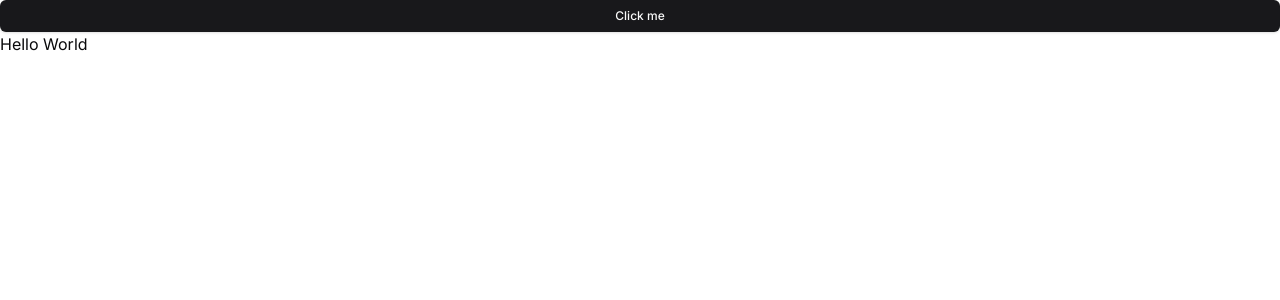
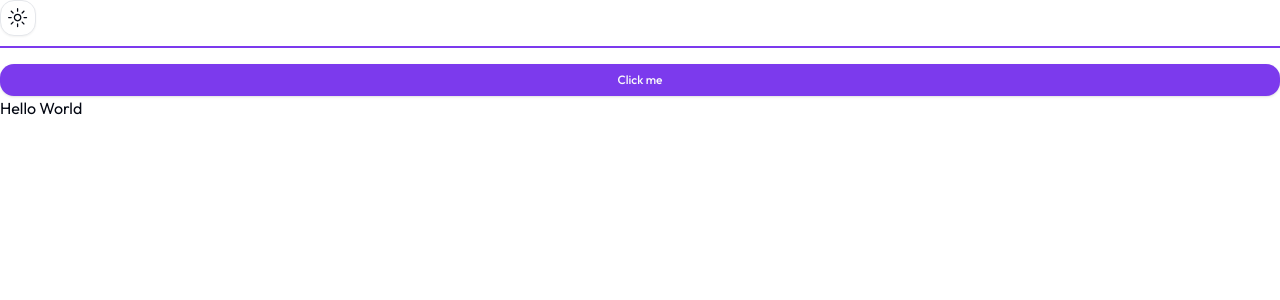
Before and after one commit to Logan1x/pomopartners, a Next.js app: page / in a window 1280 px wide. Shown: the top 300 px of the page. Built offline with nearby package versions, Linux system fonts and the light colour scheme; no server answers; the database is empty.

Commit message:
chore: theme switch setup 🚀

```diff
--- a/app/globals.css
+++ b/app/globals.css
@@ -5,64 +5,47 @@
 @layer base {
     :root {
         --background: 0 0% 100%;
-        --foreground: 240 10% 3.9%;
-
+        --foreground: 224 71.4% 4.1%;
         --card: 0 0% 100%;
-        --card-foreground: 240 10% 3.9%;
-
+        --card-foreground: 224 71.4% 4.1%;
         --popover: 0 0% 100%;
-        --popover-foreground: 240 10% 3.9%;
-
-        --primary: 240 5.9% 10%;
-        --primary-foreground: 0 0% 98%;
-
-        --secondary: 240 4.8% 95.9%;
-        --secondary-foreground: 240 5.9% 10%;
-
-        --muted: 240 4.8% 95.9%;
-        --muted-foreground: 240 3.8% 46.1%;
-
-        --accent: 240 4.8% 95.9%;
-        --accent-foreground: 240 5.9% 10%;
-
+        --popover-foreground: 224 71.4% 4.1%;
+        --primary: 262.1 83.3% 57.8%;
+        --primary-foreground: 210 20% 98%;
+        --secondary: 220 14.3% 95.9%;
+        --secondary-foreground: 220.9 39.3% 11%;
+        --muted: 220 14.3% 95.9%;
+        --muted-foreground: 220 8.9% 46.1%;
+        --accent: 220 14.3% 95.9%;
+        --accent-foreground: 220.9 39.3% 11%;
         --destructive: 0 84.2% 60.2%;
-        --destructive-foreground: 0 0% 98%;
-
-        --border: 240 5.9% 90%;
-        --input: 240 5.9% 90%;
-        --ring: 240 10% 3.9%;
-
-        --radius: 0.5rem;
+        --destructive-foreground: 210 20% 98%;
+        --border: 220 13% 91%;
+        --input: 220 13% 91%;
+        --ring: 262.1 83.3% 57.8%;
+        --radius: 1rem;
     }
 
     .dark {
-        --background: 240 10% 3.9%;
-        --foreground: 0 0% 98%;
-
-        --card: 240 10% 3.9%;
-        --card-foreground: 0 0% 98%;
-
-        --popover: 240 10% 3.9%;
-        --popover-foreground: 0 0% 98%;
-
-        --primary: 0 0% 98%;
-        --primary-foreground: 240 5.9% 10%;
-
-        --secondary: 240 3.7% 15.9%;
-        --secondary-foreground: 0 0% 98%;
-
-        --muted: 240 3.7% 15.9%;
-        --muted-foreground: 240 5% 64.9%;
-
-        --accent: 240 3.7% 15.9%;
-        --accent-foreground: 0 0% 98%;
-
+        --background: 224 71.4% 4.1%;
+        --foreground: 210 20% 98%;
+        --card: 224 71.4% 4.1%;
+        --card-foreground: 210 20% 98%;
+        --popover: 224 71.4% 4.1%;
+        --popover-foreground: 210 20% 98%;
+        --primary: 263.4 70% 50.4%;
+        --primary-foreground: 210 20% 98%;
+        --secondary: 215 27.9% 16.9%;
+        --secondary-foreground: 210 20% 98%;
+        --muted: 215 27.9% 16.9%;
+        --muted-foreground: 217.9 10.6% 64.9%;
+        --accent: 215 27.9% 16.9%;
+        --accent-foreground: 210 20% 98%;
         --destructive: 0 62.8% 30.6%;
-        --destructive-foreground: 0 0% 98%;
-
-        --border: 240 3.7% 15.9%;
-        --input: 240 3.7% 15.9%;
-        --ring: 240 4.9% 83.9%;
+        --destructive-foreground: 210 20% 98%;
+        --border: 215 27.9% 16.9%;
+        --input: 215 27.9% 16.9%;
+        --ring: 263.4 70% 50.4%;
     }
 }
 
--- a/app/layout.tsx
+++ b/app/layout.tsx
@@ -1,8 +1,10 @@
 import type { Metadata } from "next";
-import { Inter } from "next/font/google";
+import { Outfit } from "next/font/google";
 import "./globals.css";
+import { ThemeProvider } from "@/components/theme-provider";
+import { Nav } from "@/components/nav";
 
-const inter = Inter({ subsets: ["latin"] });
+const outfit = Outfit({ subsets: ["latin"] });
 
 export const metadata: Metadata = {
   title: "PomoPeer",
@@ -16,7 +18,14 @@ export default function RootLayout({
 }>) {
   return (
     <html lang="en">
-      <body className={`${inter.className} bg-background`}>{children}</body>
+      <ThemeProvider attribute="class" defaultTheme="system">
+        <body
+          className={`${outfit.className} flex flex-col h-[100svh] w-full overflow-y-auto bg-background`}
+        >
+          <Nav />
+          <main className="pt-16">{children}</main>
+        </body>
+      </ThemeProvider>
     </html>
   );
 }
--- /dev/null
+++ b/components/mode-toggle.tsx
@@ -0,0 +1,41 @@
+"use client";
+
+import * as React from "react";
+import { MoonIcon, SunIcon } from "@radix-ui/react-icons";
+import { useTheme } from "next-themes";
+
+import { Button } from "@/components/ui/button";
+import {
+  DropdownMenu,
+  DropdownMenuContent,
+  DropdownMenuItem,
+  DropdownMenuTrigger,
+} from "@/components/ui/dropdown-menu";
+
+export function ModeToggle() {
+  const { setTheme } = useTheme();
+
+
+  return (
+    <DropdownMenu>
+      <DropdownMenuTrigger asChild>
+        <Button variant="outline" size="icon">
+          <SunIcon className="h-[1.2rem] w-[1.2rem] rotate-0 scale-100 transition-all dark:-rotate-90 dark:scale-0" />
+          <MoonIcon className="absolute h-[1.2rem] w-[1.2rem] rotate-90 scale-0 transition-all dark:rotate-0 dark:scale-100" />
+          <span className="sr-only">Toggle theme</span>
+        </Button>
+      </DropdownMenuTrigger>
+      <DropdownMenuContent align="end">
+        <DropdownMenuItem onClick={() => setTheme("light")}>
+          Light
+        </DropdownMenuItem>
+        <DropdownMenuItem onClick={() => setTheme("dark")}>
+          Dark
+        </DropdownMenuItem>
+        <DropdownMenuItem onClick={() => setTheme("system")}>
+          System
+        </DropdownMenuItem>
+      </DropdownMenuContent>
+    </DropdownMenu>
+  );
+}
--- /dev/null
+++ b/components/nav.tsx
@@ -0,0 +1,11 @@
+import { ModeToggle } from "./mode-toggle";
+
+const Nav: React.FC = () => {
+  return (
+    <nav className="flex fixed h-12 w-full bg-transparent border-b-2 border-primary ">
+      <ModeToggle />
+    </nav>
+  );
+};
+
+export { Nav };
--- /dev/null
+++ b/components/theme-provider.tsx
@@ -0,0 +1,9 @@
+"use client";
+
+import * as React from "react";
+import { ThemeProvider as NextThemesProvider } from "next-themes";
+import { type ThemeProviderProps } from "next-themes/dist/types";
+
+export function ThemeProvider({ children, ...props }: ThemeProviderProps) {
+  return <NextThemesProvider {...props}>{children}</NextThemesProvider>;
+}
--- /dev/null
+++ b/components/ui/dropdown-menu.tsx
@@ -0,0 +1,205 @@
+"use client"
+
+import * as React from "react"
+import * as DropdownMenuPrimitive from "@radix-ui/react-dropdown-menu"
+import {
+  CheckIcon,
+  ChevronRightIcon,
+  DotFilledIcon,
+} from "@radix-ui/react-icons"
+
+import { cn } from "@/lib/utils"
+
+const DropdownMenu = DropdownMenuPrimitive.Root
+
+const DropdownMenuTrigger = DropdownMenuPrimitive.Trigger
+
+const DropdownMenuGroup = DropdownMenuPrimitive.Group
+
+const DropdownMenuPortal = DropdownMenuPrimitive.Portal
+
+const DropdownMenuSub = DropdownMenuPrimitive.Sub
+
+const DropdownMenuRadioGroup = DropdownMenuPrimitive.RadioGroup
+
+const DropdownMenuSubTrigger = React.forwardRef<
+  React.ElementRef<typeof DropdownMenuPrimitive.SubTrigger>,
+  React.ComponentPropsWithoutRef<typeof DropdownMenuPrimitive.SubTrigger> & {
+    inset?: boolean
+  }
+>(({ className, inset, children, ...props }, ref) => (
+  <DropdownMenuPrimitive.SubTrigger
+    ref={ref}
+    className={cn(
+      "flex cursor-default select-none items-center rounded-sm px-2 py-1.5 text-sm outline-none focus:bg-accent data-[state=open]:bg-accent",
+      inset && "pl-8",
+      className
+    )}
+    {...props}
+  >
+    {children}
+    <ChevronRightIcon className="ml-auto h-4 w-4" />
+  </DropdownMenuPrimitive.SubTrigger>
+))
+DropdownMenuSubTrigger.displayName =
+  DropdownMenuPrimitive.SubTrigger.displayName
+
+const DropdownMenuSubContent = React.forwardRef<
+  React.ElementRef<typeof DropdownMenuPrimitive.SubContent>,
+  React.ComponentPropsWithoutRef<typeof DropdownMenuPrimitive.SubContent>
+>(({ className, ...props }, ref) => (
+  <DropdownMenuPrimitive.SubContent
+    ref={ref}
+    className={cn(
+      "z-50 min-w-[8rem] overflow-hidden rounded-md border bg-popover p-1 text-popover-foreground shadow-lg data-[state=open]:animate-in data-[state=closed]:animate-out data-[state=closed]:fade-out-0 data-[state=open]:fade-in-0 data-[state=closed]:zoom-out-95 data-[state=open]:zoom-in-95 data-[side=bottom]:slide-in-from-top-2 data-[side=left]:slide-in-from-right-2 data-[side=right]:slide-in-from-left-2 data-[side=top]:slide-in-from-bottom-2",
+      className
+    )}
+    {...props}
+  />
+))
+DropdownMenuSubContent.displayName =
+  DropdownMenuPrimitive.SubContent.displayName
+
+const DropdownMenuContent = React.forwardRef<
+  React.ElementRef<typeof DropdownMenuPrimitive.Content>,
+  React.ComponentPropsWithoutRef<typeof DropdownMenuPrimitive.Content>
+>(({ className, sideOffset = 4, ...props }, ref) => (
+  <DropdownMenuPrimitive.Portal>
+    <DropdownMenuPrimitive.Content
+      ref={ref}
+      sideOffset={sideOffset}
+      className={cn(
+        "z-50 min-w-[8rem] overflow-hidden rounded-md border bg-popover p-1 text-popover-foreground shadow-md",
+        "data-[state=open]:animate-in data-[state=closed]:animate-out data-[state=closed]:fade-out-0 data-[state=open]:fade-in-0 data-[state=closed]:zoom-out-95 data-[state=open]:zoom-in-95 data-[side=bottom]:slide-in-from-top-2 data-[side=left]:slide-in-from-right-2 data-[side=right]:slide-in-from-left-2 data-[side=top]:slide-in-from-bottom-2",
+        className
+      )}
+      {...props}
+    />
+  </DropdownMenuPrimitive.Portal>
+))
+DropdownMenuContent.displayName = DropdownMenuPrimitive.Content.displayName
+
+const DropdownMenuItem = React.forwardRef<
+  React.ElementRef<typeof DropdownMenuPrimitive.Item>,
+  React.ComponentPropsWithoutRef<typeof DropdownMenuPrimitive.Item> & {
+    inset?: boolean
+  }
+>(({ className, inset, ...props }, ref) => (
+  <DropdownMenuPrimitive.Item
+    ref={ref}
+    className={cn(
+      "relative flex cursor-default select-none items-center rounded-sm px-2 py-1.5 text-sm outline-none transition-colors focus:bg-accent focus:text-accent-foreground data-[disabled]:pointer-events-none data-[disabled]:opacity-50",
+      inset && "pl-8",
+      className
+    )}
+    {...props}
+  />
+))
+DropdownMenuItem.displayName = DropdownMenuPrimitive.Item.displayName
+
+const DropdownMenuCheckboxItem = React.forwardRef<
+  React.ElementRef<typeof DropdownMenuPrimitive.CheckboxItem>,
+  React.ComponentPropsWithoutRef<typeof DropdownMenuPrimitive.CheckboxItem>
+>(({ className, children, checked, ...props }, ref) => (
+  <DropdownMenuPrimitive.CheckboxItem
+    ref={ref}
+    className={cn(
+      "relative flex cursor-default select-none items-center rounded-sm py-1.5 pl-8 pr-2 text-sm outline-none transition-colors focus:bg-accent focus:text-accent-foreground data-[disabled]:pointer-events-none data-[disabled]:opacity-50",
+      className
+    )}
+    checked={checked}
+    {...props}
+  >
+    <span className="absolute left-2 flex h-3.5 w-3.5 items-center justify-center">
+      <DropdownMenuPrimitive.ItemIndicator>
+        <CheckIcon className="h-4 w-4" />
+      </DropdownMenuPrimitive.ItemIndicator>
+    </span>
+    {children}
+  </DropdownMenuPrimitive.CheckboxItem>
+))
+DropdownMenuCheckboxItem.displayName =
+  DropdownMenuPrimitive.CheckboxItem.displayName
+
+const DropdownMenuRadioItem = React.forwardRef<
+  React.ElementRef<typeof DropdownMenuPrimitive.RadioItem>,
+  React.ComponentPropsWithoutRef<typeof DropdownMenuPrimitive.RadioItem>
+>(({ className, children, ...props }, ref) => (
+  <DropdownMenuPrimitive.RadioItem
+    ref={ref}
+    className={cn(
+      "relative flex cursor-default select-none items-center rounded-sm py-1.5 pl-8 pr-2 text-sm outline-none transition-colors focus:bg-accent focus:text-accent-foreground data-[disabled]:pointer-events-none data-[disabled]:opacity-50",
+      className
+    )}
+    {...props}
+  >
+    <span className="absolute left-2 flex h-3.5 w-3.5 items-center justify-center">
+      <DropdownMenuPrimitive.ItemIndicator>
+        <DotFilledIcon className="h-4 w-4 fill-current" />
+      </DropdownMenuPrimitive.ItemIndicator>
+    </span>
+    {children}
+  </DropdownMenuPrimitive.RadioItem>
+))
+DropdownMenuRadioItem.displayName = DropdownMenuPrimitive.RadioItem.displayName
+
+const DropdownMenuLabel = React.forwardRef<
+  React.ElementRef<typeof DropdownMenuPrimitive.Label>,
+  React.ComponentPropsWithoutRef<typeof DropdownMenuPrimitive.Label> & {
+    inset?: boolean
+  }
+>(({ className, inset, ...props }, ref) => (
+  <DropdownMenuPrimitive.Label
+    ref={ref}
+    className={cn(
+      "px-2 py-1.5 text-sm font-semibold",
+      inset && "pl-8",
+      className
+    )}
+    {...props}
+  />
+))
+DropdownMenuLabel.displayName = DropdownMenuPrimitive.Label.displayName
+
+const DropdownMenuSeparator = React.forwardRef<
+  React.ElementRef<typeof DropdownMenuPrimitive.Separator>,
+  React.ComponentPropsWithoutRef<typeof DropdownMenuPrimitive.Separator>
+>(({ className, ...props }, ref) => (
+  <DropdownMenuPrimitive.Separator
+    ref={ref}
+    className={cn("-mx-1 my-1 h-px bg-muted", className)}
+    {...props}
+  />
+))
+DropdownMenuSeparator.displayName = DropdownMenuPrimitive.Separator.displayName
+
+const DropdownMenuShortcut = ({
+  className,
+  ...props
+}: React.HTMLAttributes<HTMLSpanElement>) => {
+  return (
+    <span
+      className={cn("ml-auto text-xs tracking-widest opacity-60", className)}
+      {...props}
+    />
+  )
+}
+DropdownMenuShortcut.displayName = "DropdownMenuShortcut"
+
+export {
+  DropdownMenu,
+  DropdownMenuTrigger,
+  DropdownMenuContent,
+  DropdownMenuItem,
+  DropdownMenuCheckboxItem,
+  DropdownMenuRadioItem,
+  DropdownMenuLabel,
+  DropdownMenuSeparator,
+  DropdownMenuShortcut,
+  DropdownMenuGroup,
+  DropdownMenuPortal,
+  DropdownMenuSub,
+  DropdownMenuSubContent,
+  DropdownMenuSubTrigger,
+  DropdownMenuRadioGroup,
+}
--- a/package.json
+++ b/package.json
@@ -9,6 +9,7 @@
     "lint": "next lint"
   },
   "dependencies": {
+    "@radix-ui/react-dropdown-menu": "^2.0.6",
     "@radix-ui/react-icons": "^1.3.0",
     "@radix-ui/react-slot": "^1.0.2",
     "@supabase/supabase-js": "^2.42.4",
@@ -16,6 +17,7 @@
     "class-variance-authority": "^0.7.0",
     "clsx": "^2.1.0",
     "next": "14.2.1",
+    "next-themes": "^0.3.0",
     "react": "^18",
     "react-dom": "^18",
     "react-icons": "^5.0.1",
```
Also changed, not shown: 1 other file (tests, documents, lock files or other folders).
